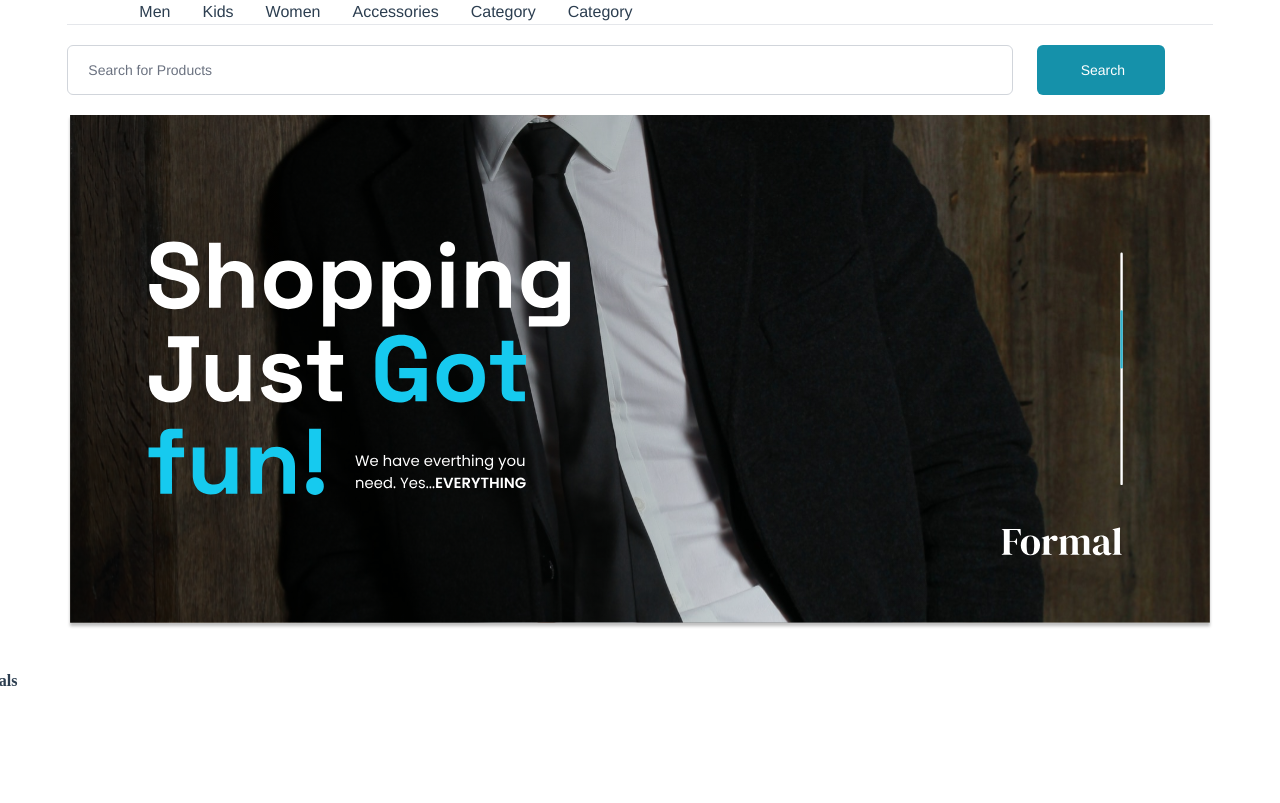
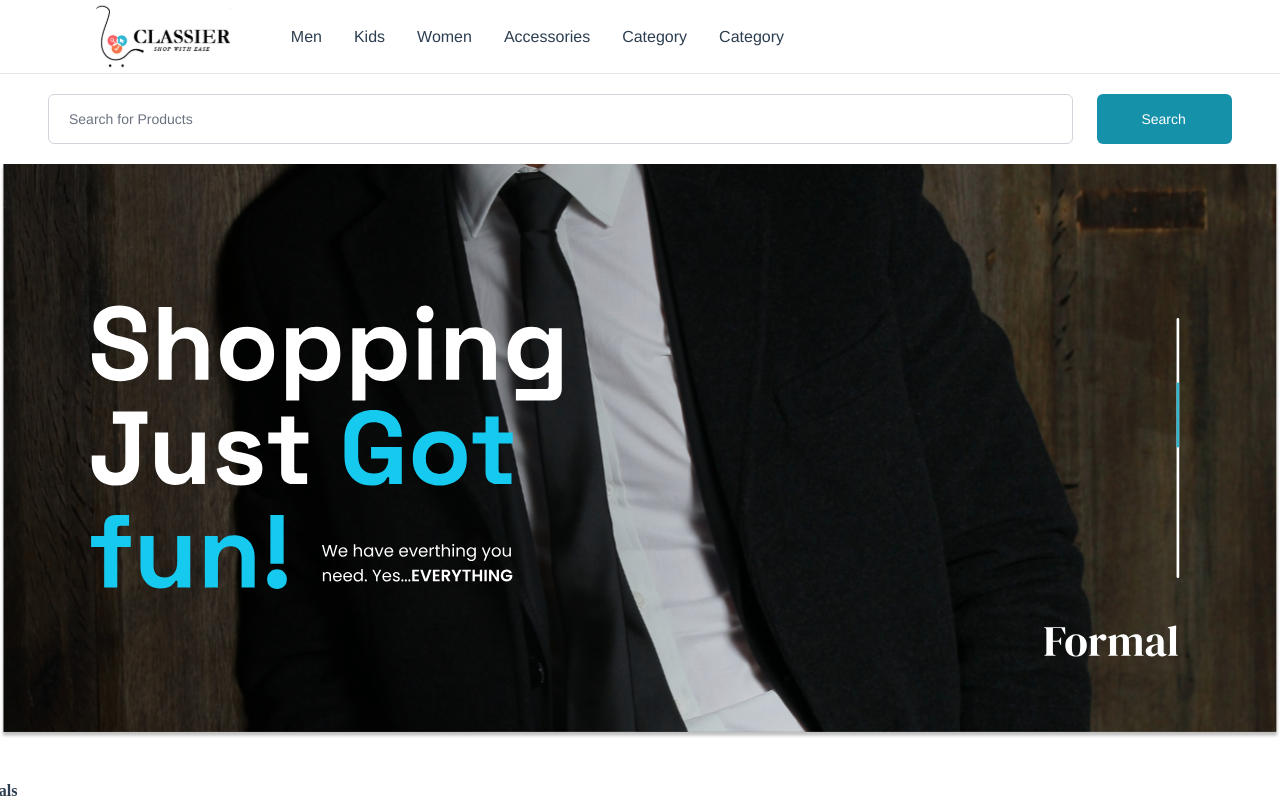
Before and after one commit to shbcteamphoenix29/Classier-, a Vue app: page / in a window 1280 px wide. Built offline with nearby package versions, Linux system fonts and the light colour scheme; some icons are missing.

Commit message:
Banner Photo furnish et al

```diff
--- a/src/App.vue
+++ b/src/App.vue
@@ -26,7 +26,6 @@ export default {
   -moz-osx-font-smoothing: grayscale;
   text-align: center;
   color: #2c3e50;
-  padding: 0 4.21rem;
 }
 
 /* #nav {
--- a/src/components/app_header/AppHeader.vue
+++ b/src/components/app_header/AppHeader.vue
@@ -2,7 +2,7 @@
   <nav class="flex items-center">
     <div class="header_left_section flex items-center">
       <div>
-        <img src="../../assets/classier_logo.svg" alt="" />
+        <img src="../../assets/classier_logo.svg" class="ml-24 mr-5" alt="" />
       </div>
       <div class=""></div>
       <ul class="header_items flex capitalize ml-15">
@@ -11,7 +11,7 @@
         <li>women</li>
         <li>accessories</li>
         <li>Category</li>
-        <li class="">Category</li>
+        <li class="-mr-36">Category</li>
       </ul>
     </div>
     <div class="header_right_section flex">
--- a/src/components/app_header/BannerSec.vue
+++ b/src/components/app_header/BannerSec.vue
@@ -3,11 +3,11 @@
     <div class="header_search_container flex mr-12 space-x-1 mt-5">
       <input
         type="text"
-        class="input_length w-96 mr-5 rounded-md border-1 text-gray-300 border-gray-300 py-3 pl-5"
+        class="input_length w-96 mr-5 rounded-md border-1 text-gray-300 border-gray-300 py-3 pl-5 ml-12"
         placeholder="Search for Products"
       />
       <div
-        class="header_search_icon_container flex items-center p-2 rounded-md pl-11 bg-primary text-sm text-white"
+        class="header_search_icon_container flex items-center p-2 mr-5 rounded-md pl-11 bg-primary text-sm text-white"
       >
         Search
       </div>
```
